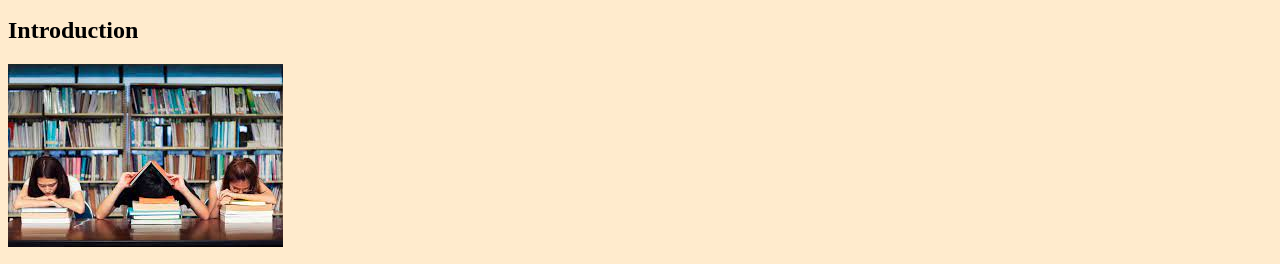
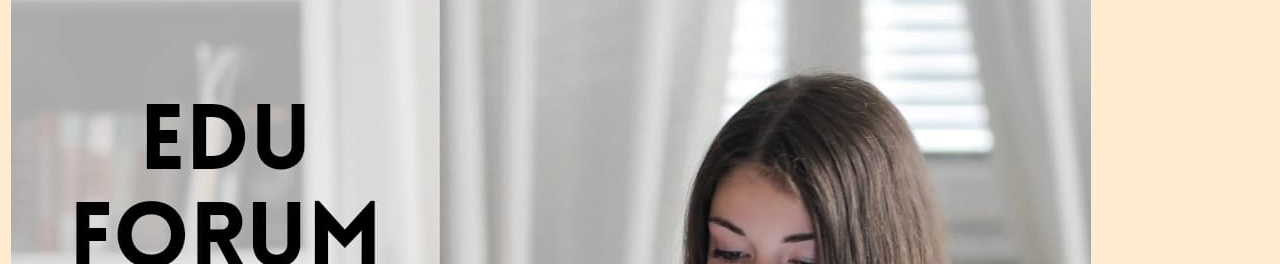
Before and after one commit to EduForum/Webdevelopment, a plain HTML site: page index.html in a window 1280 px wide. Shown: the part 131-395 px from the top of the page. Drawn offline with Linux system fonts and the light colour scheme.

Commit message:
update index.html

```diff
--- a/index.html
+++ b/index.html
@@ -6,7 +6,7 @@
 <body style="background-color: blanchedalmond;">
     <table>
         <tr>
-            <td><img src="images\edu forum web.jpg" alt="picture">
+            <td><img src="images\eduforum.jpg" alt="picture">
             </td>
             <td> <h1>Helping students fulfil the potential</h1>
                 <p><em> Study materials and opportunities</em></p>
```
